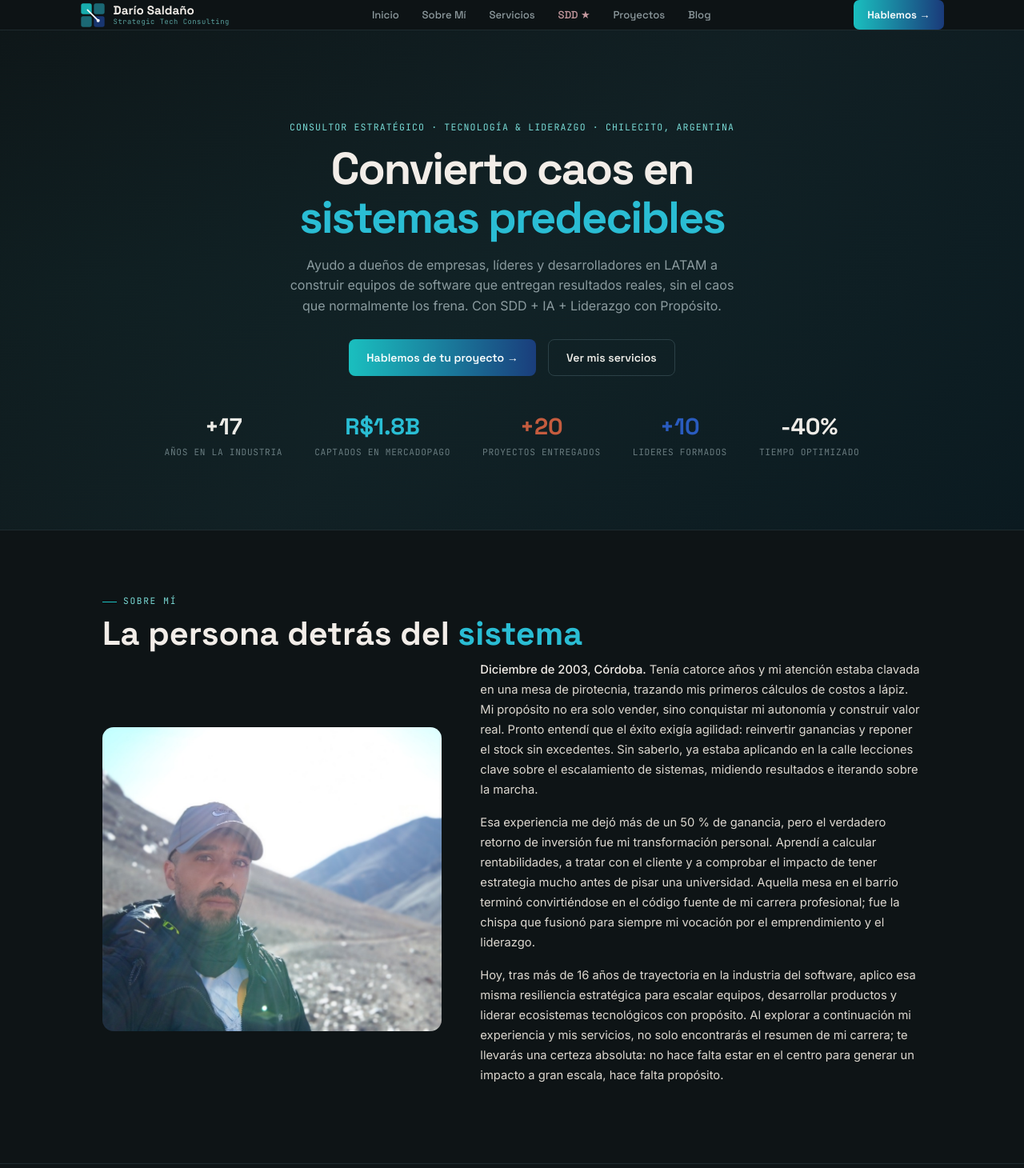
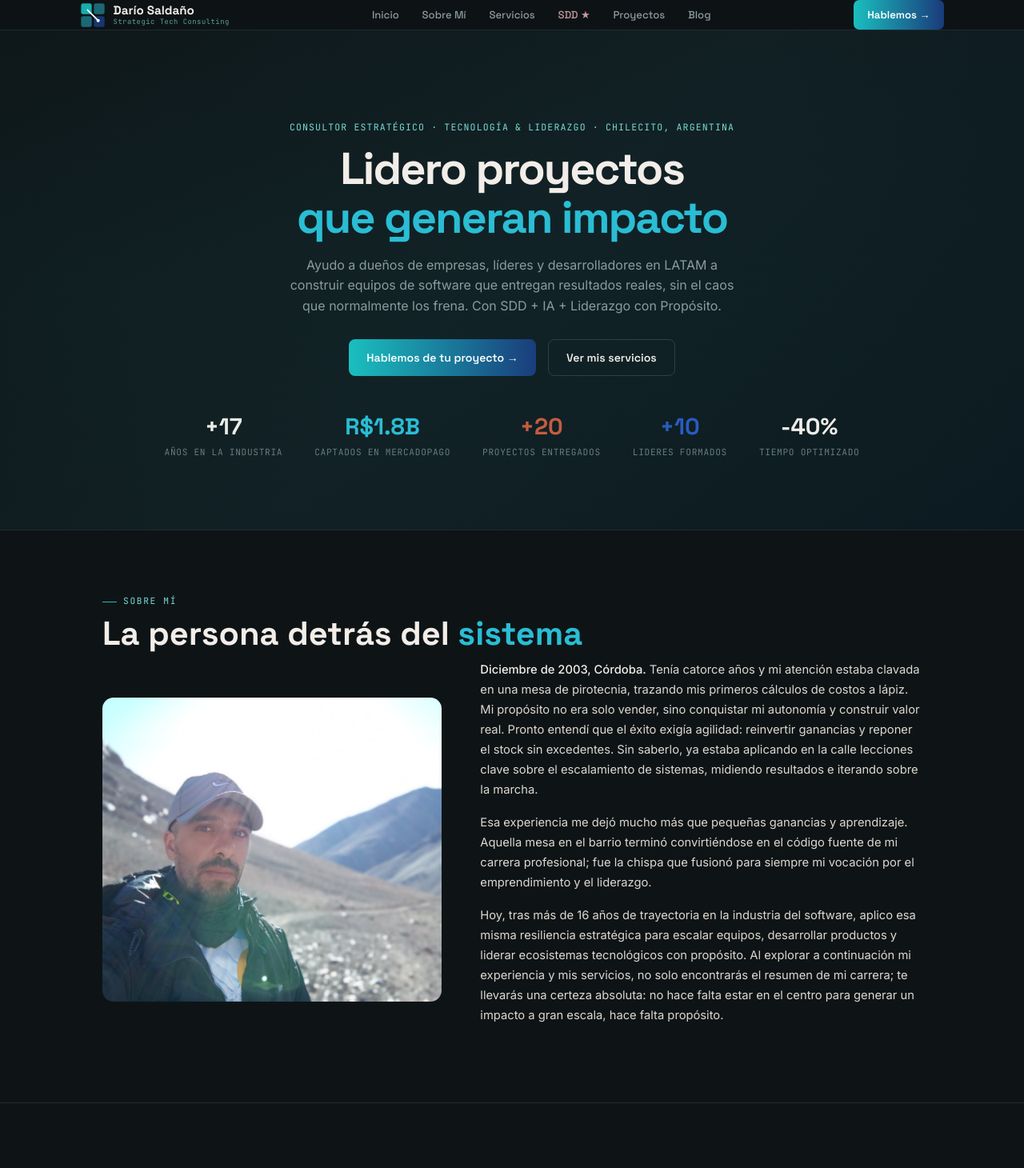
Before and after one commit to darosaldano/web-personal, a Next.js app: page / in a window 1280 px wide. Shown: the top 1460 px of the page at 80% size. Built offline with nearby package versions, Linux system fonts and the light colour scheme.

Commit message:
Update page.tsx

```diff
--- a/src/app/page.tsx
+++ b/src/app/page.tsx
@@ -17,8 +17,8 @@ export default function Home() {
             Consultor Estratégico · Tecnología &amp; Liderazgo · Chilecito, Argentina
           </span>
           <h1 className="headline">
-            Convierto caos en<br />
-            <span className="accent">sistemas predecibles</span><br />
+            Lidero proyectos<br />
+            <span className="accent">que generan impacto</span><br />
           </h1>
           <p className="sub">
             Ayudo a dueños de empresas, líderes y desarrolladores en LATAM a construir equipos de software
@@ -77,7 +77,7 @@ export default function Home() {
                 </span> Tenía catorce años y mi atención estaba clavada en una mesa de pirotecnia, trazando mis primeros cálculos de costos a lápiz. Mi propósito no era solo vender, sino conquistar mi autonomía y construir valor real. Pronto entendí que el éxito exigía agilidad: reinvertir ganancias y reponer el stock sin excedentes. Sin saberlo, ya estaba aplicando en la calle lecciones clave sobre el escalamiento de sistemas, midiendo resultados e iterando sobre la marcha.
               </p>
               <p>
-                Esa experiencia me dejó más de un 50 % de ganancia, pero el verdadero retorno de inversión fue mi transformación personal. Aprendí a calcular rentabilidades, a tratar con el cliente y a comprobar el impacto de tener estrategia mucho antes de pisar una universidad. Aquella mesa en el barrio terminó convirtiéndose en el código fuente de mi carrera profesional; fue la chispa que fusionó para siempre mi vocación por el emprendimiento y el liderazgo.
+                Esa experiencia me dejó mucho más que pequeñas ganancias y aprendizaje. Aquella mesa en el barrio terminó convirtiéndose en el código fuente de mi carrera profesional; fue la chispa que fusionó para siempre mi vocación por el emprendimiento y el liderazgo.
               </p>
               <p>
                 Hoy, tras más de 16 años de trayectoria en la industria del software, aplico esa misma resiliencia estratégica para escalar equipos, desarrollar productos y liderar ecosistemas tecnológicos con propósito. Al explorar a continuación mi experiencia y mis servicios, no solo encontrarás el resumen de mi carrera; te llevarás una certeza absoluta: no hace falta estar en el centro para generar un impacto a gran escala, hace falta propósito.
```
